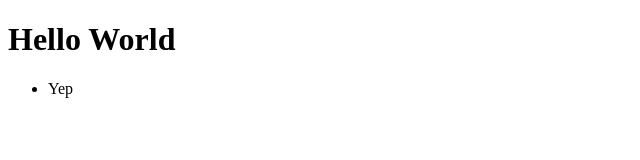
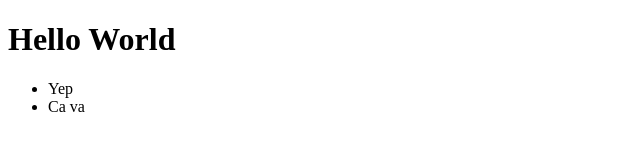
Before and after one commit to Jeymeus/starwars_api, a plain HTML site: page index.html in a window 1280 px wide. Shown: the full height of the page, 0-640 px from the left. Drawn offline with Linux system fonts and the light colour scheme.

Commit message:
3rd commit

```diff
--- a/index.html
+++ b/index.html
@@ -9,6 +9,7 @@
     <h1>Hello World</h1>
     <ul>
         <li>Yep</li>
+        <li>Ca va</li>
     </ul>
 </body>
 </html>
```
